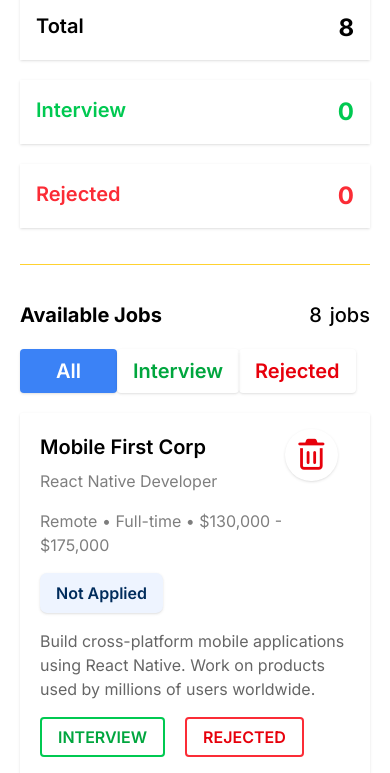
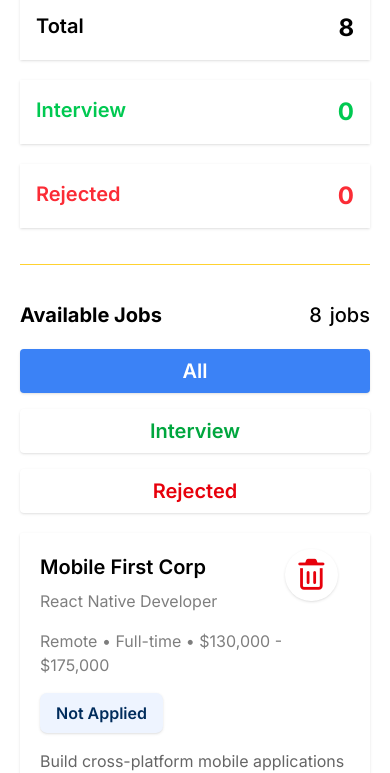
Before and after one commit to Kiron-Pal/assignment4, a plain HTML site: page index.html in a window 390 px wide. Shown: the part 82-855 px from the top of the page. Drawn offline with nearby package versions, Linux system fonts and the light colour scheme.

Commit message:
responsived the buttn card and added readme file

```diff
--- a/index.html
+++ b/index.html
@@ -80,7 +80,7 @@
 
 
 
-        <section class="filter-section head-container  sm:gap-0 flex sm:justify-start sm:space-x-5 py-5 ">
+        <section class="filter-section head-container  sm:gap-0 flex sm:justify-start sm:space-x-5 py-5 flex-col sm:flex-row space-y-4 sm:space-y-0 ">
 
             <button onclick="showFilterBtn('all-filter-btn')" id="all-filter-btn"
                 class="px-9 shadow py-2 text-xl rounded font-semibold cursor-pointer">All</button>
```
Also changed, not shown: 1 other file.
